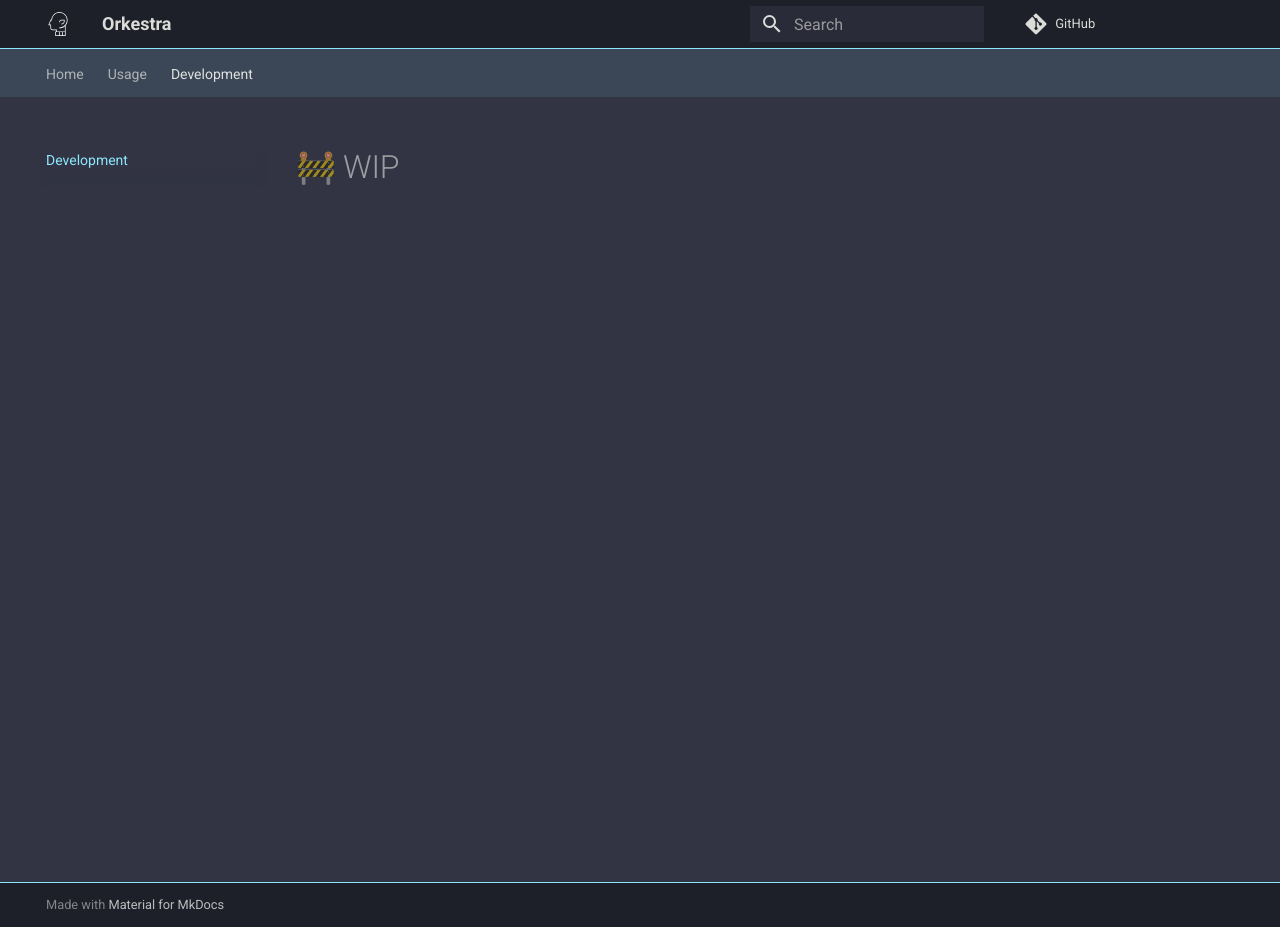
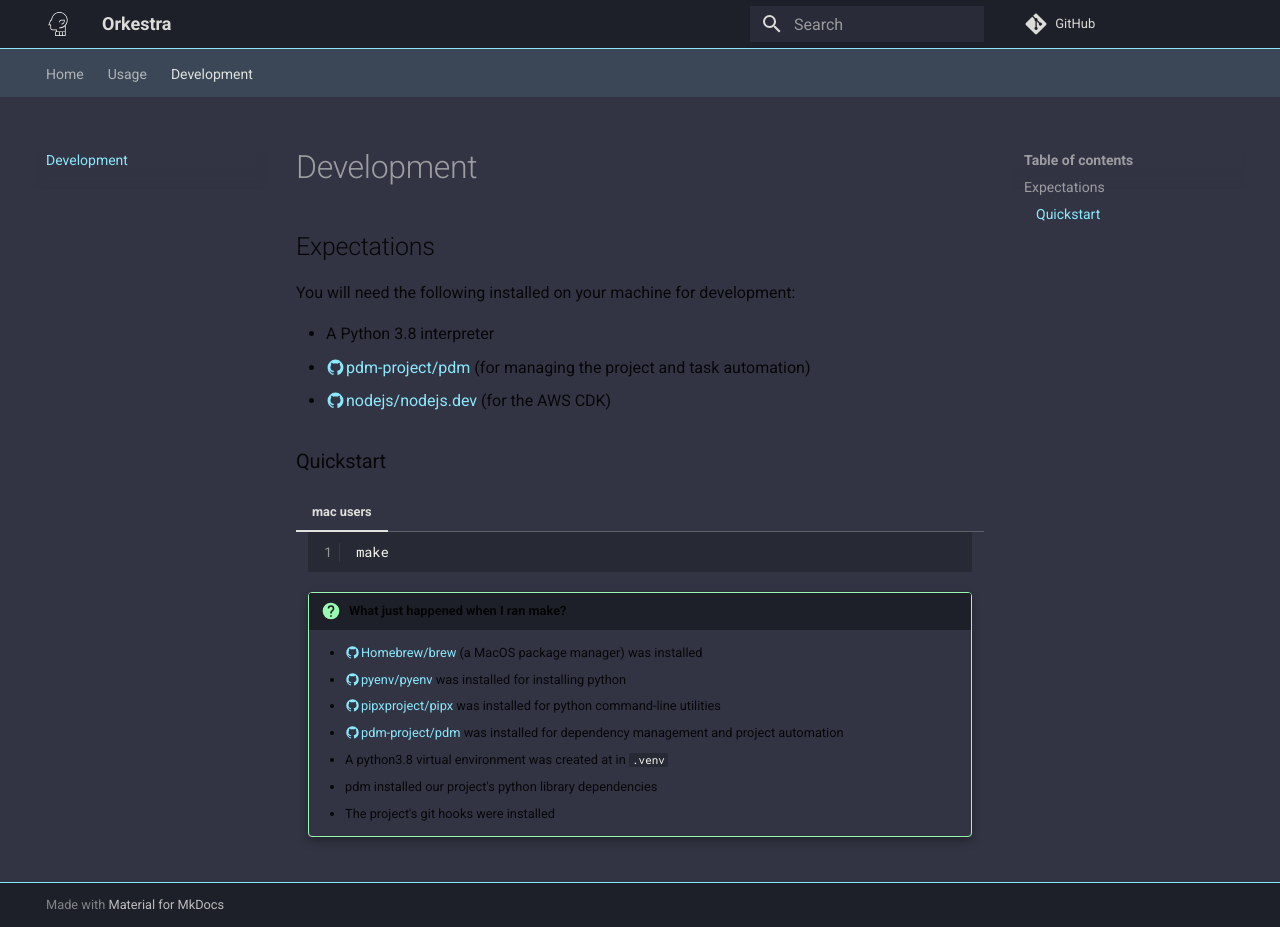
Before and after one commit to knowsuchagency/orkestra, an MkDocs documentation site: the page built from docs/development.md, in a window 1280 px wide and 927 px high. Built offline with MkDocs 1.6.1 and Material for MkDocs 9.7.7, drawn with Linux system fonts in a browser that asks for light colours; comment, search, counter and statistics services are not loaded.

Commit message:
add development documentation

````diff
--- a/docs/development.md
+++ b/docs/development.md
@@ -1 +1,31 @@
-# 🚧 WIP
+## Expectations
+
+You will need the following installed on your machine for development:
+
+* A Python 3.8 interpreter
+* @pdm-project/pdm (for managing the project and task automation)
+* @nodejs/nodejs.dev (for the AWS CDK)
+
+### Quickstart
+
+=== "mac users"
+
+    ```bash
+    make
+    ```
+
+    !!! question "What just happened when I ran make?"
+
+        - @Homebrew/brew (a MacOS package manager) was installed
+        - @pyenv/pyenv was installed for installing python
+        - @pipxproject/pipx was installed for python command-line utilities
+        - @pdm-project/pdm was installed for dependency management and project automation
+        - A python3.8 virtual environment was created at in `.venv`
+        - pdm installed our project's python library dependencies
+        - The project's git hooks were installed
+
+[comment]: <> (## Mac Users)
+
+[comment]: <> (Running `make` will run the `scripts/bootstrap.sh` script to get you set up.)
+
+[comment]: <> (It's recommended you read the bootstrap script.)
````
Also changed, not shown: pyproject.toml (+2 -6 lines), 2 other files.
